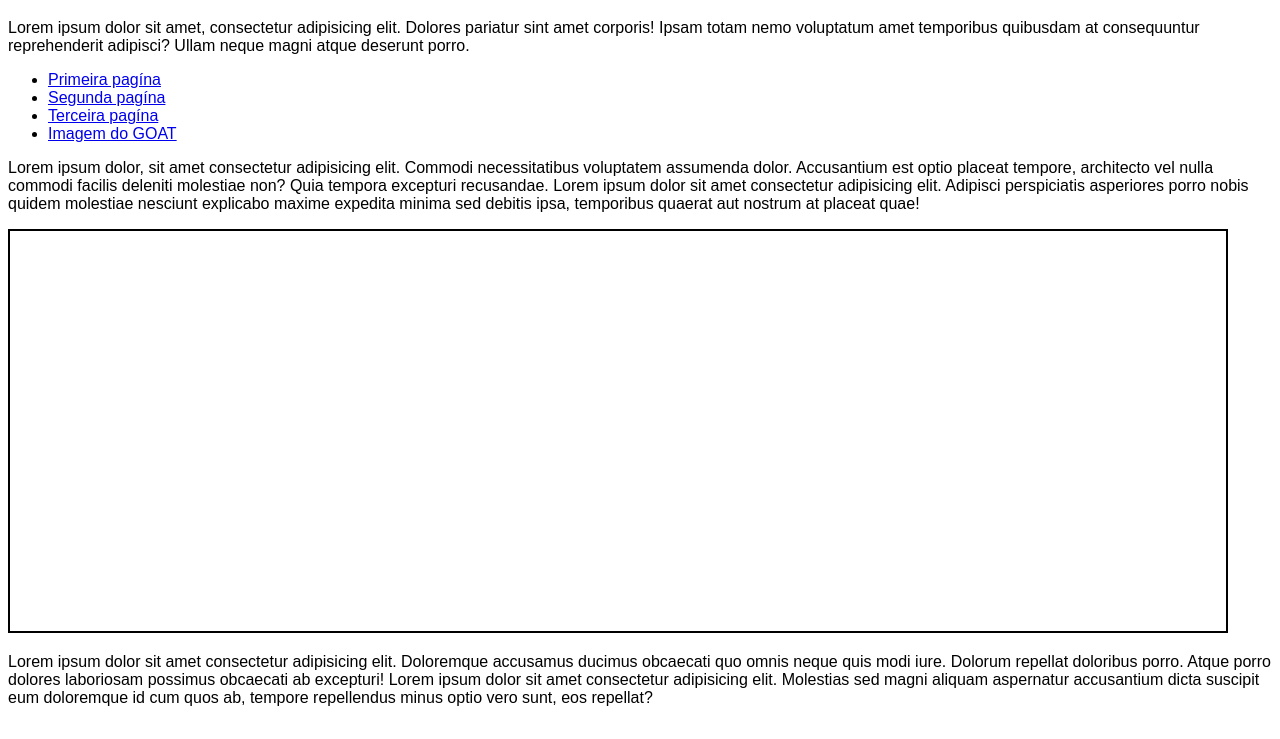
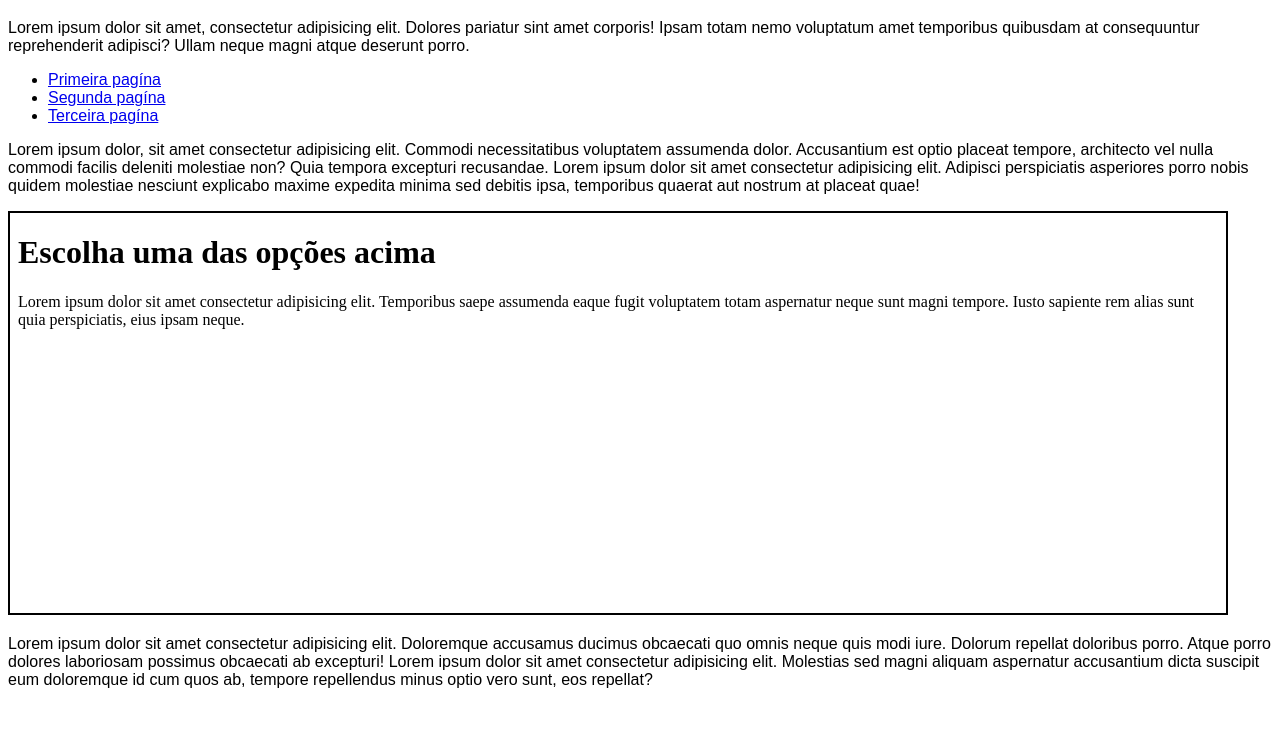
Before and after one commit to Juanbold/html-css, a plain HTML site: page exercicios/ex024/iframe003.html in a window 1280 px wide. Shown: the part 61-800 px from the top of the page. Drawn offline with Linux system fonts and the light colour scheme.

Commit message:
exiframe 003

```diff
--- a/exercicios/ex024/iframe003.html
+++ b/exercicios/ex024/iframe003.html
@@ -26,13 +26,13 @@
             <li><a href="paginasextras/pag001.html" target="frame">Primeira pagína</a></li>
             <li><a href="paginasextras/pag002.html" target="frame">Segunda pagína</a></li>
             <li><a href="paginasextras/pag003.html" target="frame">Terceira pagína</a></li>
-            <li><a href="paginasextras/testeGAjpg.jpg" target="frame">Imagem do GOAT</a></li>
+
         </ul>
 
 
     <p>Lorem ipsum dolor, sit amet consectetur adipisicing elit. Commodi necessitatibus voluptatem assumenda dolor. Accusantium est optio placeat tempore, architecto vel nulla commodi facilis deleniti molestiae non? Quia tempora excepturi recusandae. Lorem ipsum dolor sit amet consectetur adipisicing elit. Adipisci perspiciatis asperiores porro nobis quidem molestiae nesciunt explicabo maxime expedita minima sed debitis ipsa, temporibus quaerat aut nostrum at placeat quae!</p>
 
-    <iframe src="" id="tela" name="frame">
+    <iframe srcdoc="<h1>Escolha uma das opções acima</h1> <p>Lorem ipsum dolor sit amet consectetur adipisicing elit. Temporibus saepe assumenda eaque fugit voluptatem totam aspernatur neque sunt magni tempore. Iusto sapiente rem alias sunt quia perspiciatis, eius ipsam neque.</p> <img src='imagens/logo-html-.png>" id="tela" name="frame">
         <p>Infelizmente seu navegador não é compativel com isso</p>
     </iframe>
 
```
Also changed, not shown: exercicios/ex024/paginasextras/imagens/logo-html-.png (added), exercicios/ex024/paginasextras/imagens/testeGAjpg.jpg (renamed from exercicios/ex024/paginasextras/testeGAjpg.jpg).
